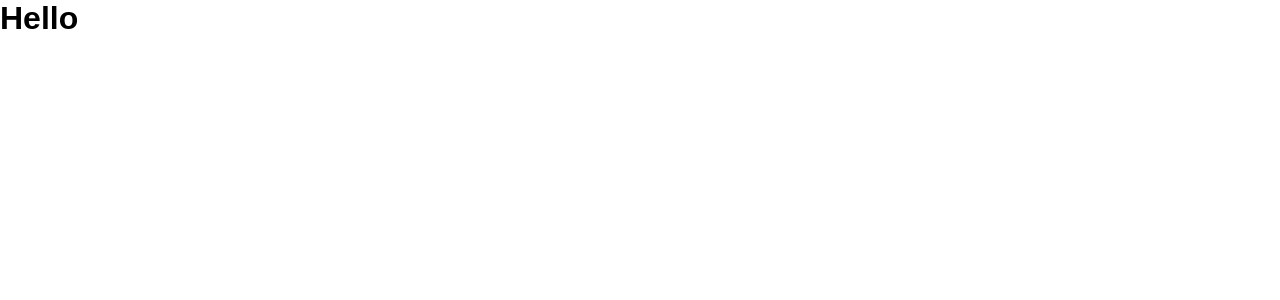
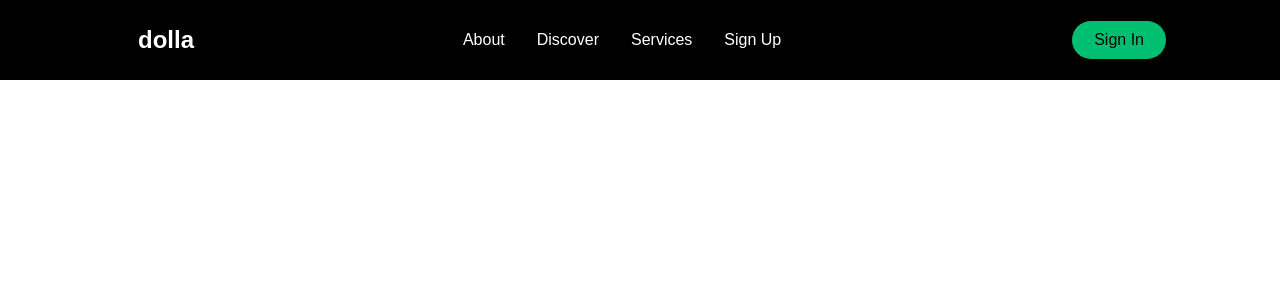
Before and after one commit to dlanoronald123/React-Website, a React (Create React App) app in the folder smooth-scroll/: page / in a window 1280 px wide. Shown: the top 300 px of the page. Built offline with nearby package versions, Linux system fonts and the light colour scheme.

Commit message:
Update toggle on navbar and sidebar

```diff
--- a/smooth-scroll/package.json
+++ b/smooth-scroll/package.json
@@ -8,7 +8,11 @@
     "@testing-library/user-event": "^12.1.10",
     "react": "^17.0.2",
     "react-dom": "^17.0.2",
+    "react-icons": "^4.2.0",
+    "react-router-dom": "^5.2.0",
     "react-scripts": "4.0.3",
+    "react-scroll": "^1.8.3",
+    "styled-components": "^5.3.1",
     "web-vitals": "^1.0.1"
   },
   "scripts": {
--- a/smooth-scroll/src/App.js
+++ b/smooth-scroll/src/App.js
@@ -1,10 +1,12 @@
 import './App.css';
+import Home from './pages';
+import {BrowserRouter as Router} from 'react-router-dom'
 
 function App() {
   return (
-    <div className="App">
-      <h1>Hello</h1>
-    </div>
+    <Router>
+      <Home />
+    </Router>
   );
 }
 
```
Also changed, not shown: 2 other files (tests, documents, lock files or other folders).
